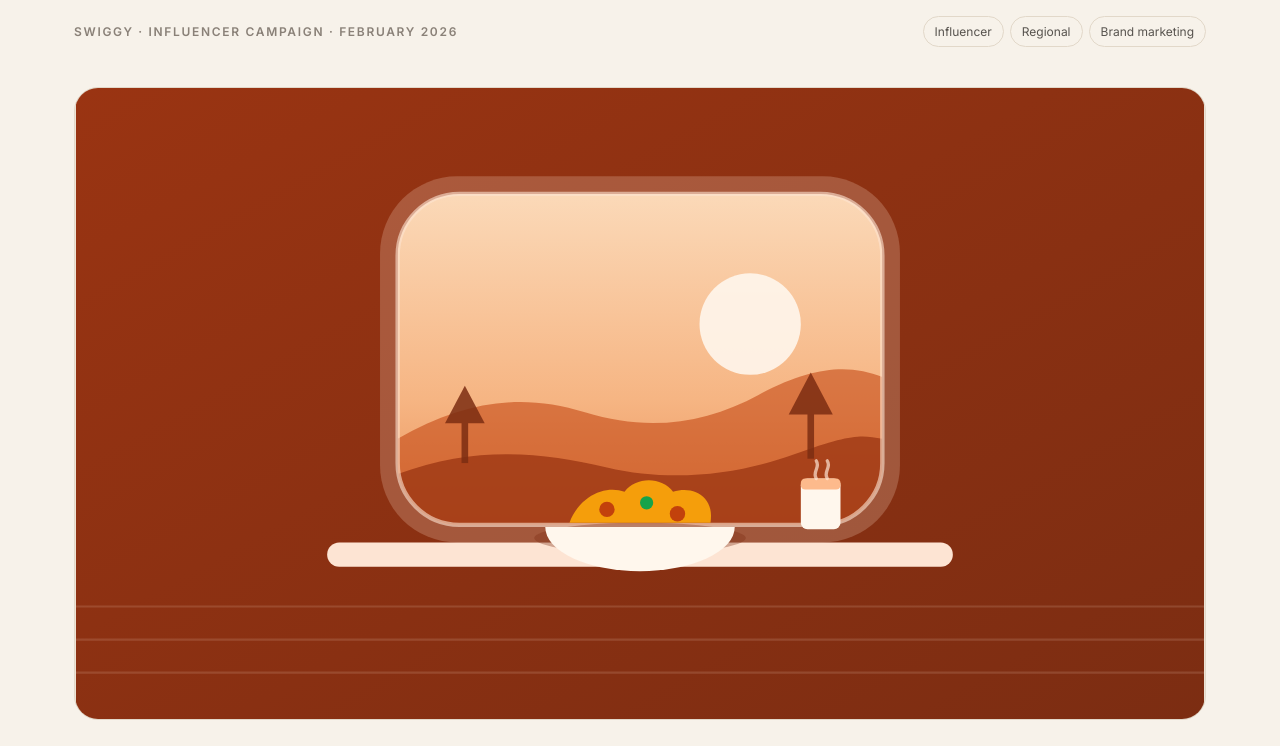
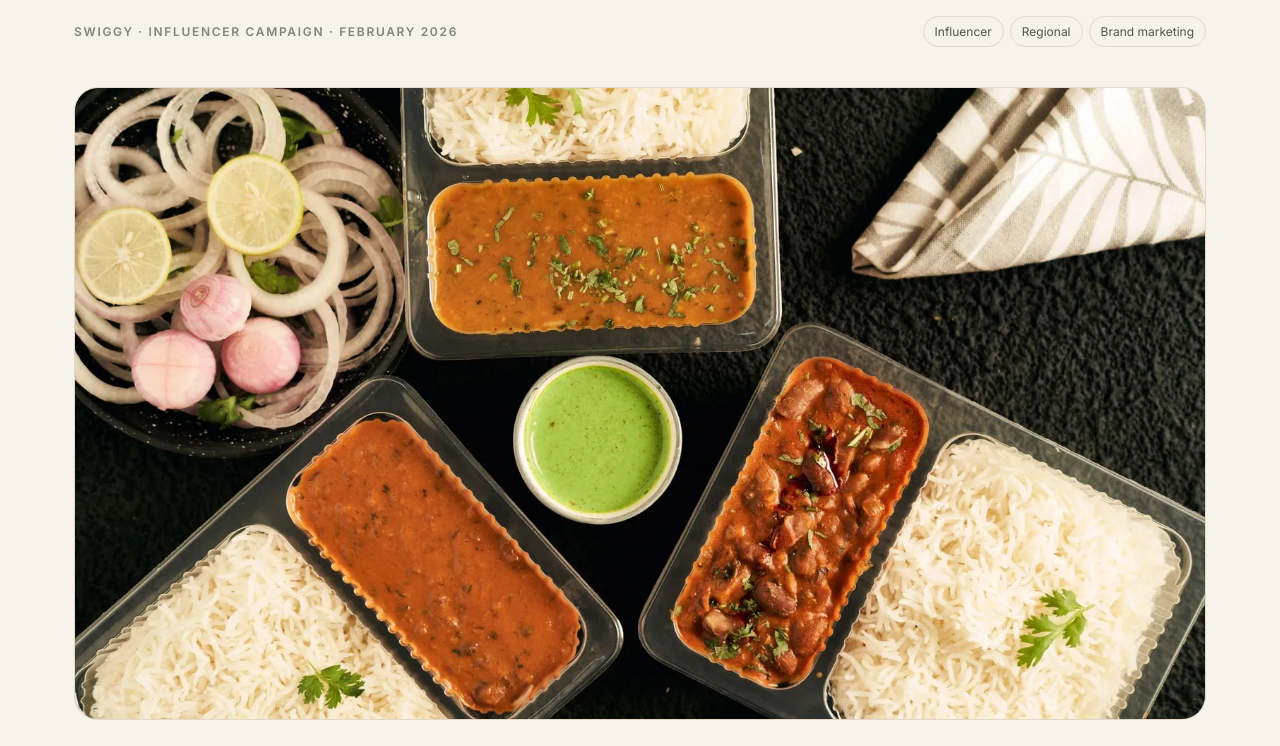
Before and after one commit to chughsiya15-glitch/Siya, a plain HTML site: page food-on-train/index.html in a window 1280 px wide. Shown: the part 450-1196 px from the top of the page. Drawn offline with Linux system fonts and the light colour scheme.

Commit message:
Use a real photo for the Food on Train cover
Replace the flat SVG illustration with a photo of packed Indian meals
(Pexels, free licence) to match the photographic style of the other covers.

Co-Authored-By: Claude Opus 5.5 <noreply@anthropic.com>
Claude-Session: https://claude.ai/code/session_01KXrGuybChR64ou13rkpqLX

```diff
--- a/food-on-train/index.html
+++ b/food-on-train/index.html
@@ -166,7 +166,7 @@ footer .wrap{display:flex;justify-content:space-between;gap:16px;flex-wrap:wrap}
       <div class="eyebrow">Swiggy · Influencer campaign · February 2026</div>
       <div class="tags"><span class="tag">Influencer</span><span class="tag">Regional</span><span class="tag">Brand marketing</span></div>
     </div>
-    <div class="cover rv"><img src="../assets/food-on-train-cover.svg" alt="Food on Train campaign cover: a train window with a meal tray"></div>
+    <div class="cover rv"><img src="../assets/food-on-train-cover.webp" alt="Freshly packed Indian meals — dal, rajma, rice and salad — ready for delivery to a train seat"></div>
     <div class="facts rv">
       <div class="fact"><div class="num">10<sup>+</sup></div><p>Cities with creators live</p></div>
       <div class="fact"><div class="num">5</div><p>States covered</p></div>
```
Also changed, not shown: index.html (+1 -1 lines), assets/food-on-train-cover.svg (deleted), assets/food-on-train-cover.webp (added).
